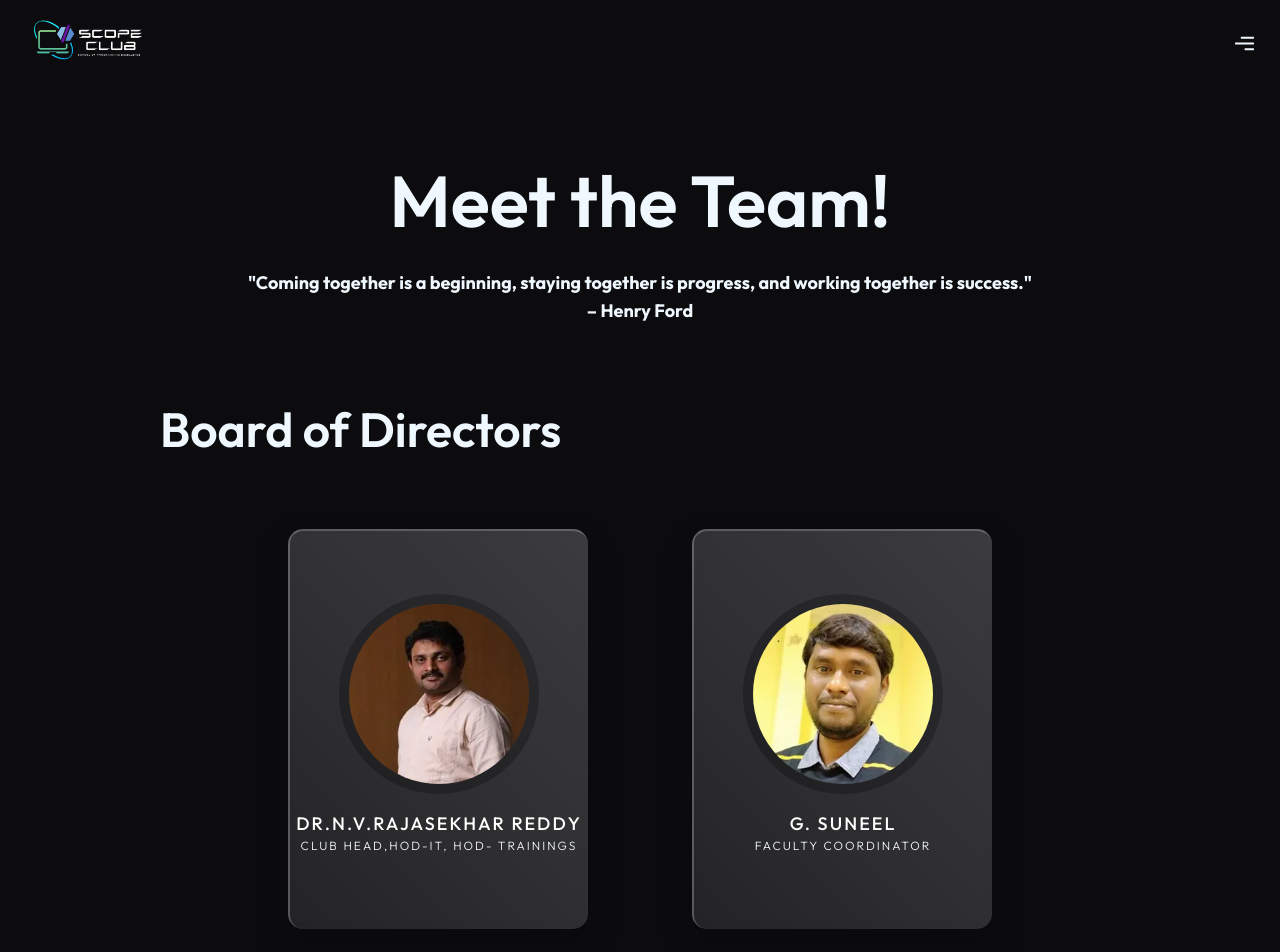
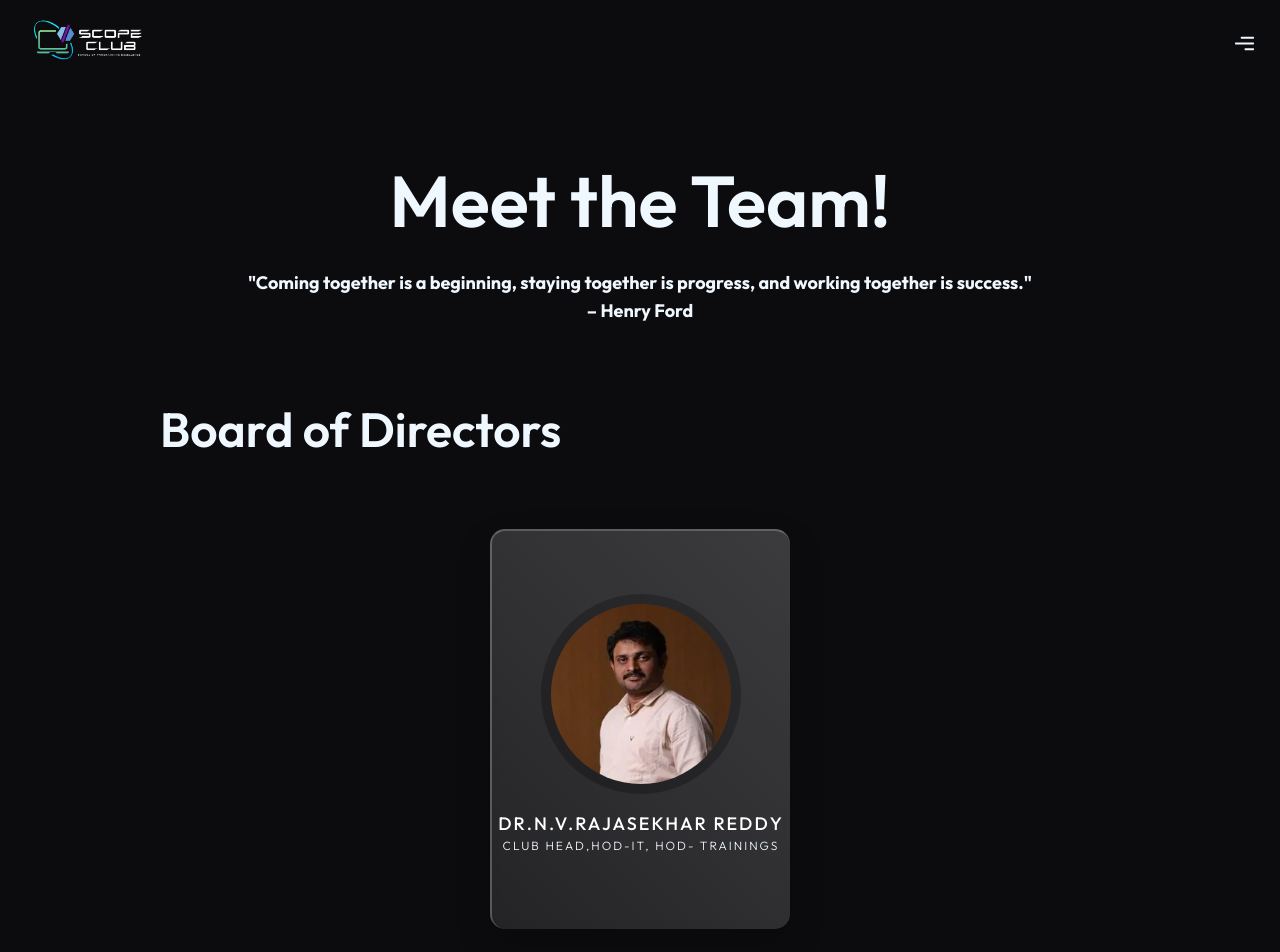
Before and after one commit to scopeclub/scope_website, a React (Create React App) app: page /team in a window 1280 px wide. Shown: the top 952 px of the page. Built offline with nearby package versions, Linux system fonts and the light colour scheme.

Commit message:
removed sunil sir card

```diff
--- a/src/Assets/Data/TeamData.js
+++ b/src/Assets/Data/TeamData.js
@@ -11,16 +11,4 @@ export const bod = [
       instagram:'',
     },
   },
-  {
-    id: 1,
-    name: "G. SUNEEL",
-    position: "FACULTY COORDINATOR",
-    alt: "rajsekhar sir",
-    image: "Team/Bd/sunil_sir.webp",
-    socials: {
-      linkedin: "",
-      github: '',
-      instagram:'',
-    },
-  },
 ];
```
